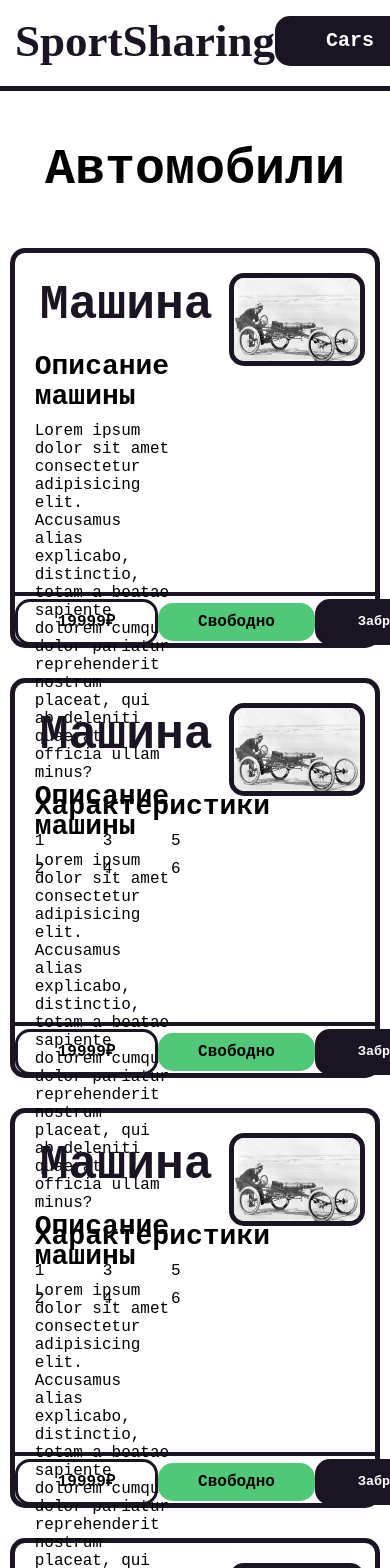
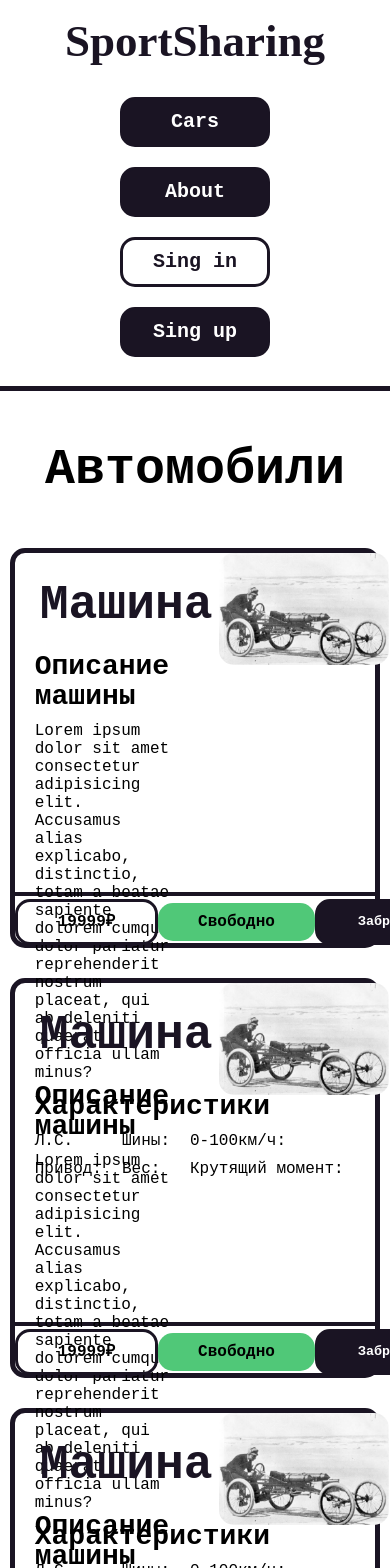
Before and after one commit to Braeer/react-sportSharing, a React (Create React App) app: page /cars in a window 390 px wide. Shown: the top 1568 px of the page. Built offline with nearby package versions, Linux system fonts and the light colour scheme; a web font is replaced by a local one.

Commit message:
Commit-by-Timur

```diff
--- a/src/components/CarsCard/index.jsx
+++ b/src/components/CarsCard/index.jsx
@@ -5,7 +5,7 @@ import styles from './styleCarsCard.module.scss';
 const CarsCard = () => {
   return (
     <>
-      <div className={styles.cars}>
+      <footer className={styles.cars}>
         <div className={styles.up}>
           <div className={styles.text__section}>
             <h1>Машина</h1>
@@ -17,12 +17,12 @@ const CarsCard = () => {
             </p>
             <h2>Характеристики</h2>
             <ul>
-              <li>1</li>
-              <li>2</li>
-              <li>3</li>
-              <li>4</li>
-              <li>5</li>
-              <li>6</li>
+              <li>Л.С.</li>
+              <li>Привод:</li>
+              <li>Шины:</li>
+              <li>Вес:</li>
+              <li>0-100км/ч:</li>
+              <li>Крутящий момент:</li>
             </ul>
           </div>
           <img src="./img/f1-1384580934.jpg" alt="" />
@@ -33,7 +33,7 @@ const CarsCard = () => {
           <div className={styles.status}>Свободно</div>
           <button>Забронировать</button>
         </div>
-      </div>
+      </footer>
     </>
   );
 };
--- a/src/components/CarsCard/styleCarsCard.module.scss
+++ b/src/components/CarsCard/styleCarsCard.module.scss
@@ -43,12 +43,12 @@
   }
 
   img {
-    border: rgb(26, 20, 35) 5px solid;
     border-radius: 15px;
-    width: 40%;
+    width: 50%;
+    margin: -10px;
     height: 100%;
-    margin-right: 30px;
-    margin-top: 10px;
+    // margin: 0 auto;
+    background-repeat: repeat;
   }
 }
 .down {
@@ -89,10 +89,8 @@
   width: 100%;
   height: 4px;
   background-color: rgb(26, 20, 35);
-
 }
 .text__section {
-
 }
 .price {
   border-radius: 15px;
--- a/src/components/Footer/styleFooter.module.scss
+++ b/src/components/Footer/styleFooter.module.scss
@@ -36,6 +36,7 @@
     }
   }
   h2 {
+    text-align: center;
     font-size: 20px;
     color: white;
     margin-bottom: 20px;
@@ -46,3 +47,38 @@
   color: white;
   text-align: center;
 }
+
+@media (max-width: 800px) {
+  .footer__container {
+    margin-bottom: 20px;
+    flex-direction: column;
+  }
+  .footer__line_2 {
+    h2 {
+      margin-top: 20px;
+      margin-bottom: 20px;
+    }
+  }
+  .footer__line_1 {
+    ul {
+      margin: 0;
+
+      li {
+        margin: 0 20px;
+
+        a {
+          margin: 0;
+        }
+      }
+    }
+  }
+}
+@media (max-width: 320px) {
+  .footer__line_1 {
+    ul {
+      li {
+        margin: 0 10px;
+      }
+    }
+  }
+}
--- a/src/components/Header/styleHeader.module.scss
+++ b/src/components/Header/styleHeader.module.scss
@@ -75,7 +75,6 @@ $card-color: white;
   color: $acctent-color;
   cursor: pointer;
 
-
   &:hover {
     background-color: $acctent-color;
     color: $white;
@@ -97,3 +96,45 @@ $card-color: white;
     color: $acctent-color;
   }
 }
+@media (max-width: 1200px) {
+  .authorization {
+    flex-direction: column;
+
+    a {
+      margin: 5px;
+    }
+  }
+  .menu {
+    ul {
+      flex-direction: column;
+
+      li {
+        margin: 5px;
+      }
+    }
+  }
+}
+@media (max-width: 700px) {
+  .container {
+    flex-direction: column;
+  }
+  .header {
+    flex-direction: column;
+  }
+  .menu {
+    ul {
+      margin-top: 20px;
+      align-items: center;
+      flex-direction: column;
+
+      li {
+        margin: 10px;
+      }
+    }
+  }
+  .authorization {
+    a {
+      margin: 10px;
+    }
+  }
+}
--- a/src/pages/About/about.module.scss
+++ b/src/pages/About/about.module.scss
@@ -4,7 +4,7 @@ $card-color: rgb(242, 242, 242);
 
 
 .about {
-  height: 62vh;
+  height: 60%;
   width: 100%;
   border-radius: 15px;
   margin: 0 auto;
@@ -42,3 +42,8 @@ $card-color: rgb(242, 242, 242);
   width: 80%;
   margin: 0 auto;
 }
+@media (max-width: 1200px) {
+  .text {
+    width: 95%;
+  }
+}
```
